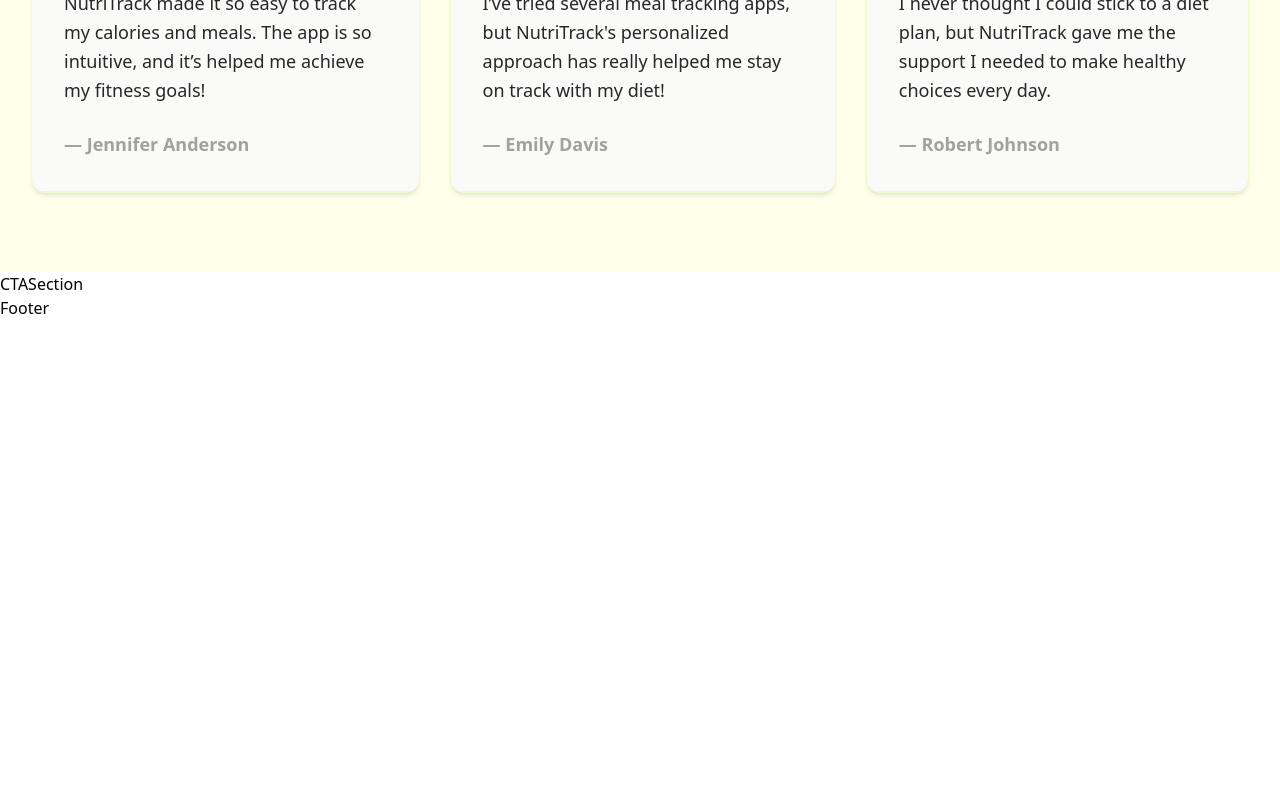
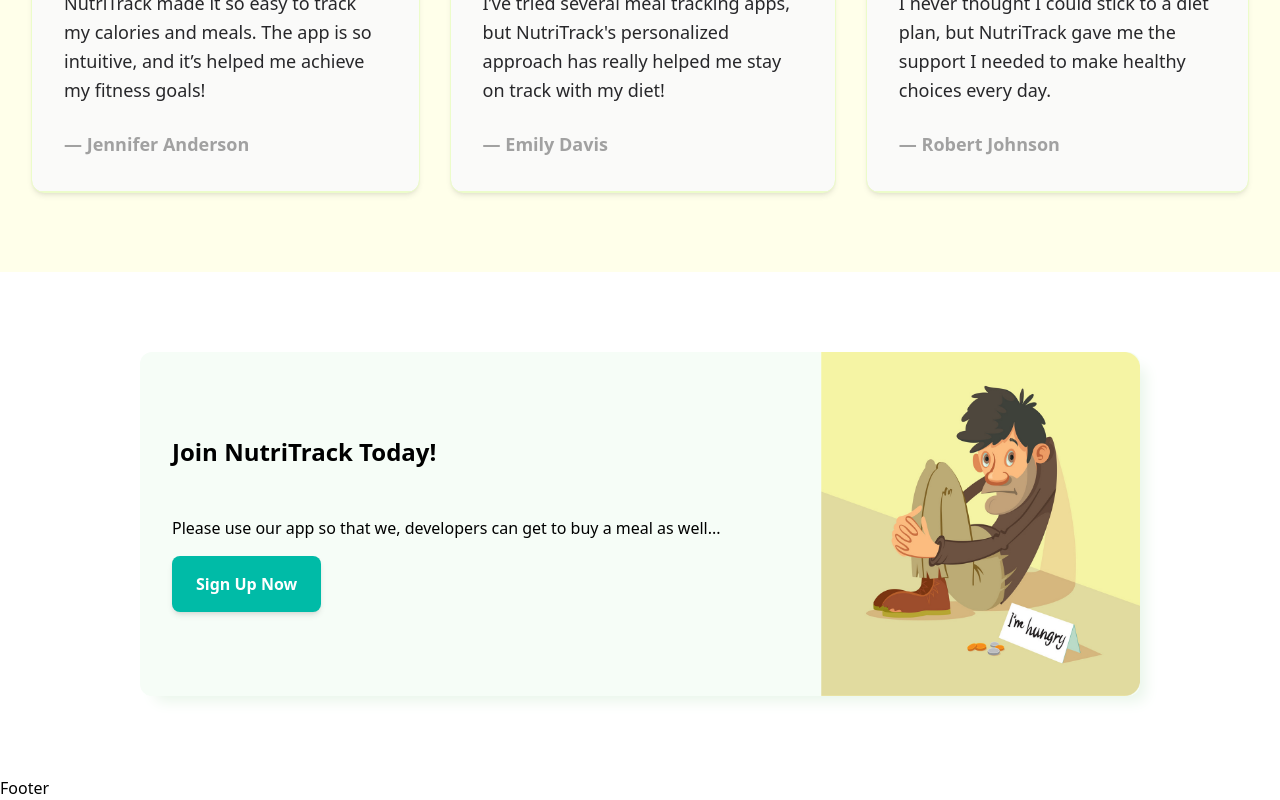
Before and after one commit to NutriTrack-CS25/NutriTrack, a React (Vite) app in the folder frontend/: page / in a window 1280 px wide. Shown: the part 2505-3305 px from the top of the page. Before the commit the page ends 2825 px from the top, so only its background shows below. Built offline with nearby package versions, Linux system fonts and the light colour scheme.

Commit message:
feat(pages): update cta section page

```diff
--- a/frontend/src/pages/Home/sections/CTASection.jsx
+++ b/frontend/src/pages/Home/sections/CTASection.jsx
@@ -1,7 +1,27 @@
 import React from "react";
+import Button from "../../../components/Button";
+import { Link } from "react-router-dom";
 
 const CTASection = () => {
-  return <div>CTASection</div>;
+  return (
+    <section className="py-20">
+      <div className="flex justify-between items-center bg-[#F6FDF7] rounded-xl shadow-[10px_10px_15px_-5px_#E8F5E9] overflow-hidden w-250 mx-auto">
+        <div className="pl-8 my-16">
+          <h2 className="font-bold text-2xl">Join NutriTrack Today!</h2>
+          <p className="mt-12">
+            Please use our app so that we, developers can get to buy a meal as
+            well...
+          </p>
+          <Link to="/signup">
+            <Button className="py-4 mt-4" text="Sign Up Now" />
+          </Link>
+        </div>
+        <div className="w-80">
+          <img src="/assets/home/cta.png" alt="a begger asking for moni" />
+        </div>
+      </div>
+    </section>
+  );
 };
 
 export default CTASection;
```
